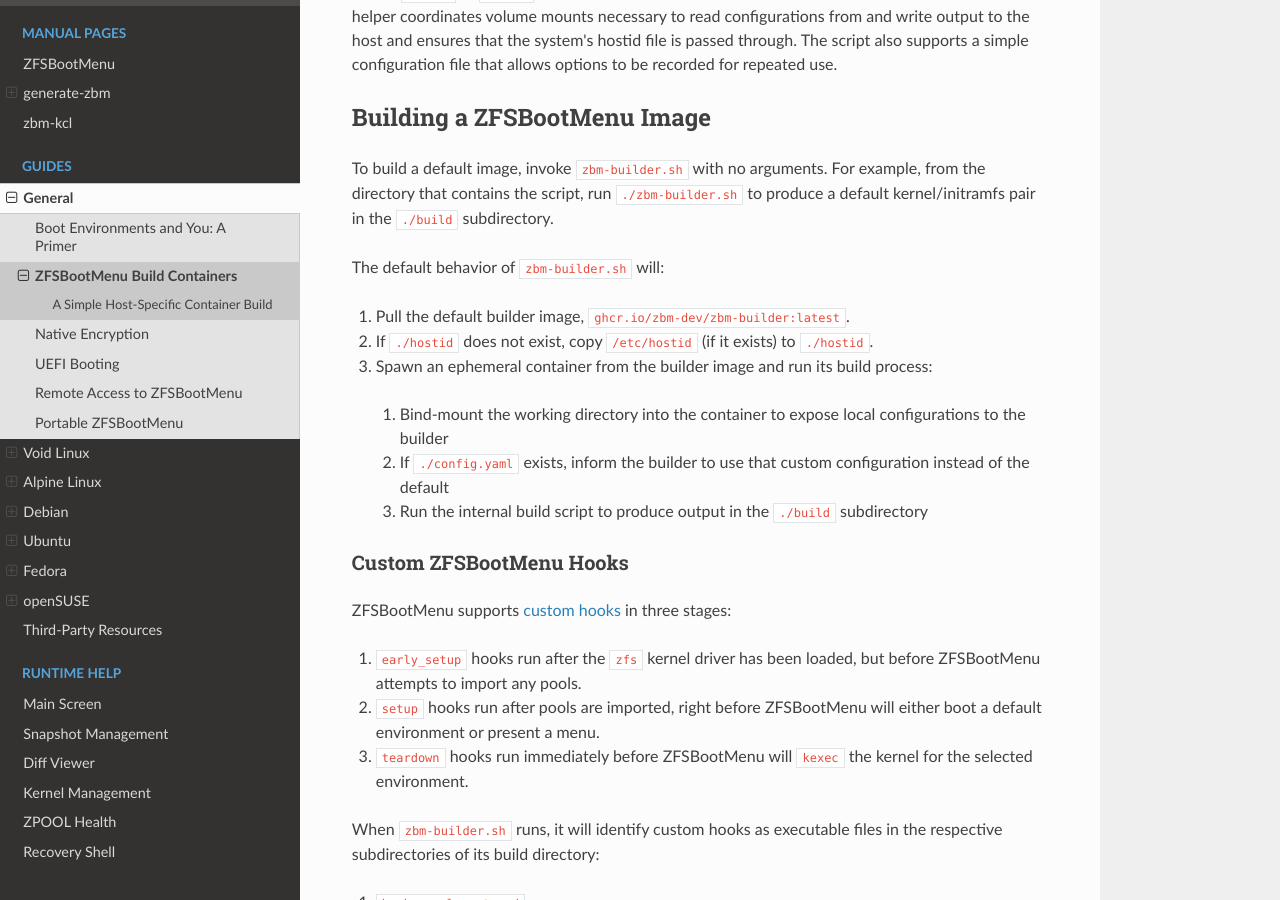
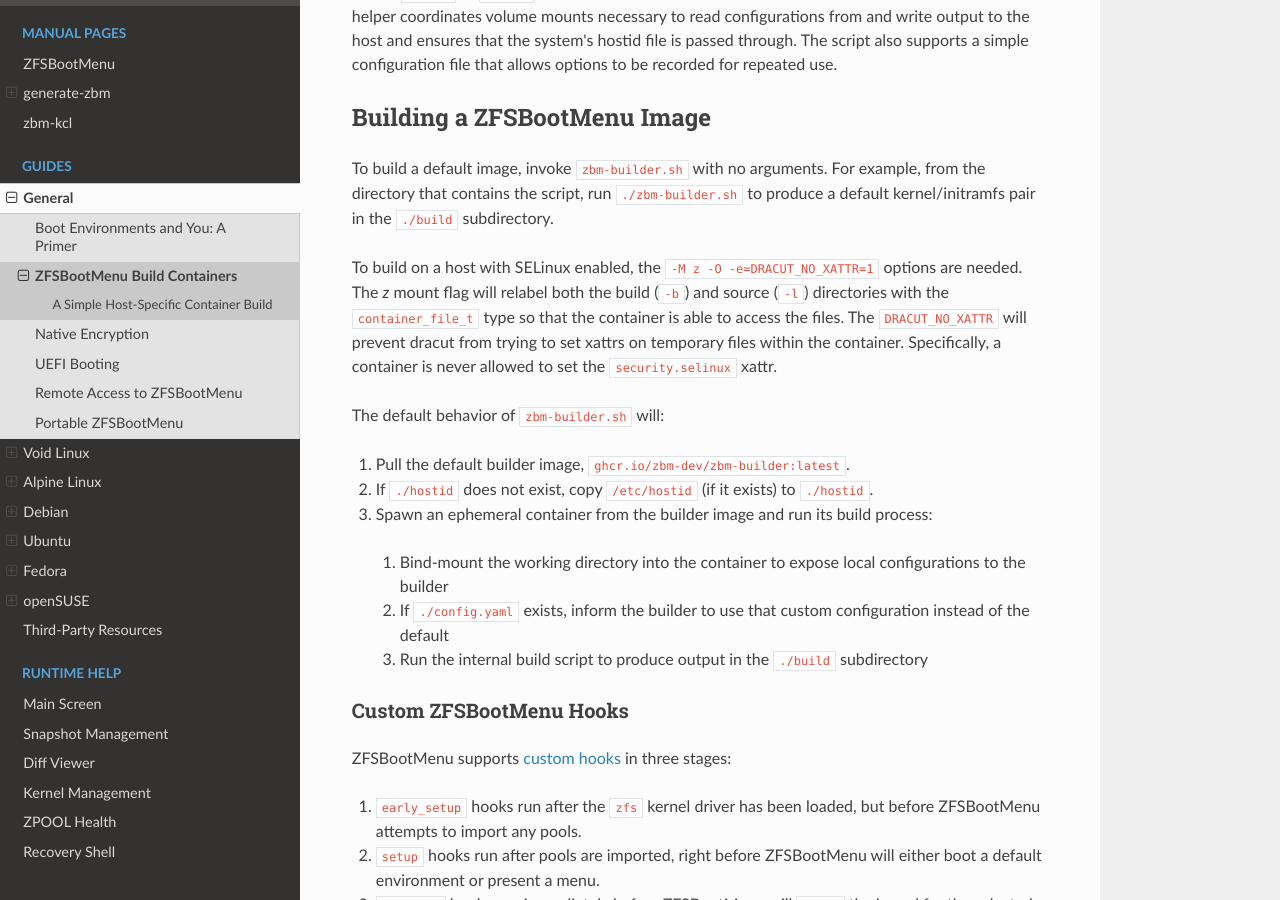
Before and after one commit to zbm-dev/zfsbootmenu, a Sphinx documentation site: the page built from docs/guides/general/container-building.rst, in a window 1280 px wide and 900 px high, scrolled down 2578 px. Built offline with Sphinx 7.4.7 and the Read the Docs theme 2.0.0, drawn with Linux system fonts in a browser that asks for light colours.

Commit message:
zbm-builder.sh: Add support for running on hosts with SELinux enabled
This commit updates `zbm-builder.sh` to include a new `-M` option for
specifying podman/docker volume mount flags. On systems with SELinux
enabled, `-M z` must be specified so that the volume will be relabeled
with the `container_file_t` SELinux type. Otherwise, the directory
contents are not accessible within the container.

In addition, when using `-l <source dir>`, `-O -e=DRACUT_NO_XATTR=1`
must be specified. By default, when dracut copies files to its
temporary directory, it runs:

    cp --preserve=mode,xattr,timestamps,ownership <...>

This environment variable makes dracut disable the `xattr` flag. This is
necessary because cp would try to preserve the `security.selinux` xattr,
which is never allowed inside a container. This should have no impact on
the generated initramfs image because ZFSBootMenu does not use any
custom xattrs and cpio is incapable of storing them anyway. mkinitcpio
does not try to set xattrs, so no workaround is needed for that.

Signed-off-by: Andrew Gunnerson <accounts+github@chiller3.com>

```diff
--- a/docs/guides/general/container-building.rst
+++ b/docs/guides/general/container-building.rst
@@ -108,6 +108,11 @@
 To build a default image, invoke ``zbm-builder.sh`` with no arguments. For example, from the directory that contains the
 script, run ``./zbm-builder.sh`` to produce a default kernel/initramfs pair in the ``./build`` subdirectory.
 
+To build on a host with SELinux enabled, the ``-M z -O -e=DRACUT_NO_XATTR=1`` options are needed. The `z` mount flag will
+relabel both the build (``-b``) and source (``-l``) directories with the ``container_file_t`` type so that the container
+is able to access the files. The ``DRACUT_NO_XATTR`` will prevent dracut from trying to set xattrs on temporary files
+within the container. Specifically, a container is never allowed to set the ``security.selinux`` xattr.
+
 The default behavior of ``zbm-builder.sh`` will:
 
 1. Pull the default builder image, ``ghcr.io/zbm-dev/zbm-builder:latest``.
```
Also changed, not shown: 1 other file.
